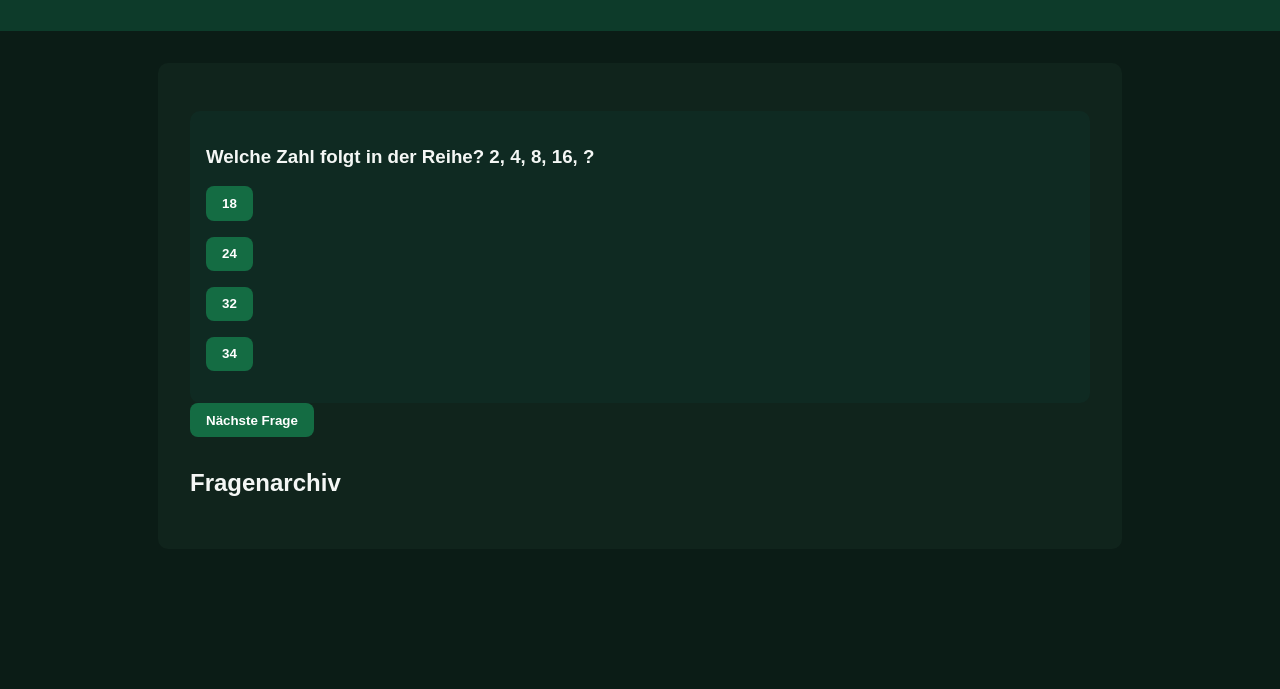
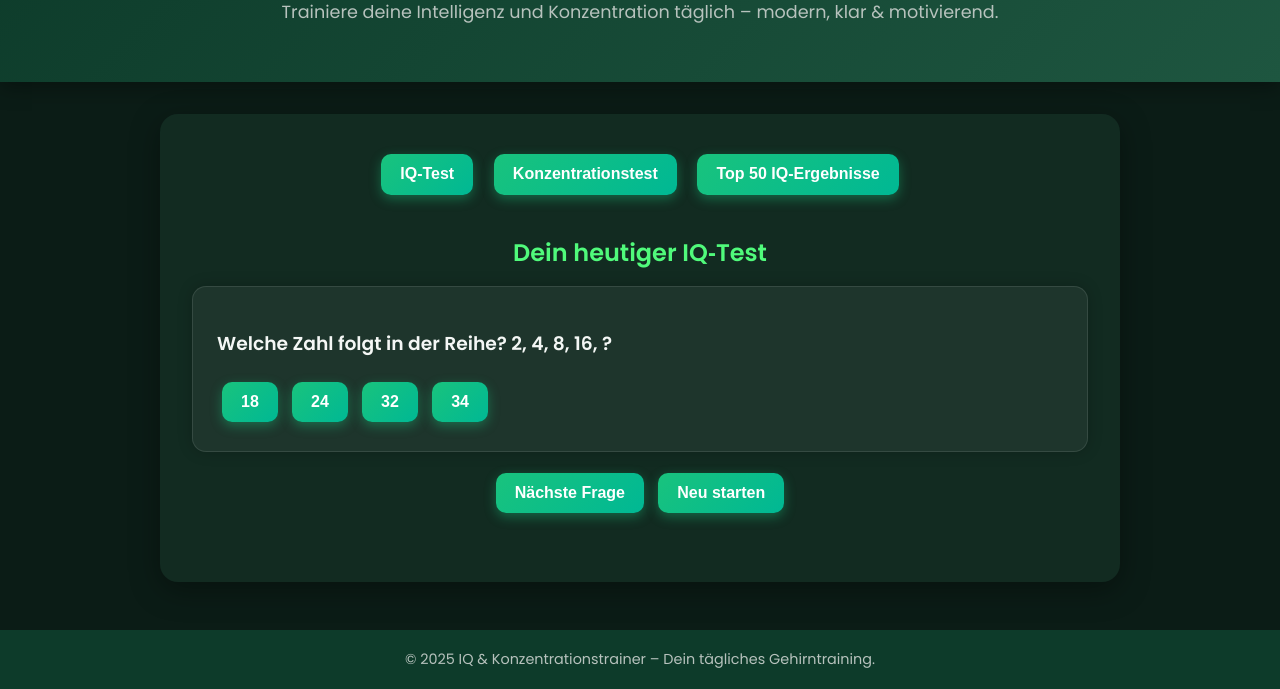
Before and after one commit to enesdoudouzi-sys/Iq-trainer-, a plain HTML site: page index.html in a window 1280 px wide. Shown: the part 115-804 px from the top of the page. Drawn offline with Linux system fonts and the light colour scheme.

Commit message:
Update index.html

```diff
--- a/index.html
+++ b/index.html
@@ -1,32 +1,73 @@
 <!DOCTYPE html>
 <html lang="de">
 <head>
-  <meta charset="UTF-8">
-  <meta name="viewport" content="width=device-width, initial-scale=1.0">
-  <title>IQ & Konzentrationstrainer</title>
+  <meta charset="UTF-8" />
+  <meta name="viewport" content="width=device-width, initial-scale=1" />
+  <title>IQ & Konzentrationstrainer App</title>
+  <link href="https://fonts.googleapis.com/css2?family=Poppins:wght@400;600&display=swap" rel="stylesheet">
   <style>
-    body {font-family: Arial, sans-serif; background:#0b1c16; color:#f4f7f5; margin:0; padding:0;}
-    header {background:#0d3b2a; color:#fff; padding:1rem; text-align:center;}
-    main {max-width:900px; margin:2rem auto; background:#10241c; padding:2rem; border-radius:10px;}
-    button {padding:.6rem 1rem; border:none; border-radius:8px; cursor:pointer; background:#146c43; color:white; font-weight:bold;}
-    .question {margin-top:1rem; background:#0f2a22; padding:1rem; border-radius:10px;}
-    .archive {margin-top:2rem;}
-    .hidden {display:none;}
+    :root{
+      --bg:#0b1c16;--card:#122b21;--accent:#50fa7b;--accent2:#00b894;--text:#f4f7f5;--muted:#b7c2bd;--header:#0d3b2a;--btn:#19c37d;--shadow:rgba(0,0,0,0.35);
+    }
+    *{box-sizing:border-box;transition:all 0.3s ease;}
+    body{margin:0;background:var(--bg);color:var(--text);font-family:'Poppins',sans-serif;}
+    header{background:linear-gradient(135deg,#0d3b2a,#1e5640);padding:2.5rem 1rem;text-align:center;box-shadow:0 5px 20px var(--shadow);}
+    header h1{margin:0;font-size:2.3rem;letter-spacing:1px;}
+    header p{color:var(--muted);font-size:1.1rem;}
+    main{max-width:960px;margin:2rem auto;padding:2rem;background:var(--card);border-radius:18px;box-shadow:0 8px 30px var(--shadow);}
+    h2{color:var(--accent);margin-bottom:0.8rem;text-align:center;}
+    .question{background:rgba(255,255,255,0.05);border:1px solid rgba(255,255,255,0.1);border-radius:14px;padding:1.5rem;margin:1rem 0;box-shadow:0 0 15px rgba(0,0,0,0.2);animation:fadeIn 0.5s ease-in-out;}
+    button{padding:0.7rem 1.2rem;margin:0.3rem;border:none;border-radius:10px;cursor:pointer;background:linear-gradient(135deg,#19c37d,#00b894);color:#fff;font-weight:600;font-size:1rem;box-shadow:0 4px 12px rgba(25,195,125,0.4);}
+    button:hover{transform:scale(1.05);box-shadow:0 6px 15px rgba(25,195,125,0.6);}
+    footer{text-align:center;padding:1.2rem;background:#0d3b2a;color:var(--muted);margin-top:3rem;font-size:0.9rem;}
+    @keyframes fadeIn{from{opacity:0;transform:translateY(10px);}to{opacity:1;transform:translateY(0);}}
+    .tab-buttons{text-align:center;margin-bottom:2rem;}
+    .tab-buttons button{margin:0.5rem;}
+    .hidden{display:none;}
   </style>
 </head>
 <body>
   <header>
-    <h1>Daily IQ & Konzentrationstrainer</h1>
-    <p>Trainiere dein Gehirn täglich mit neuen Fragen!</p>
+    <h1>IQ & Konzentrationstrainer</h1>
+    <p>Trainiere deine Intelligenz und Konzentration täglich – modern, klar & motivierend.</p>
   </header>
+
   <main>
-    <div id="quiz"></div>
-    <button id="nextBtn">Nächste Frage</button>
-    <div class="archive">
-      <h2>Fragenarchiv</h2>
-      <ul id="archiveList"></ul>
+    <div class="tab-buttons">
+      <button onclick="showTab('iqTest')">IQ-Test</button>
+      <button onclick="showTab('focusTest')">Konzentrationstest</button>
+      <button onclick="showTab('top50')">Top 50 IQ-Ergebnisse</button>
     </div>
+
+    <section id="iqTest">
+      <h2>Dein heutiger IQ‑Test</h2>
+      <div id="quizBox" class="question"></div>
+      <div style="text-align:center;margin-top:1rem;">
+        <button id="nextBtn">Nächste Frage</button>
+        <button id="resetBtn">Neu starten</button>
+      </div>
+      <div id="result" style="text-align:center;margin-top:2rem;font-size:1.2rem;color:var(--accent);"></div>
+    </section>
+
+    <section id="focusTest" class="hidden">
+      <h2>Konzentrationstest</h2>
+      <p style="text-align:center;color:var(--muted);">Drücke so schnell wie möglich, wenn ein grüner Kreis erscheint!</p>
+      <div id="focusArea" style="height:200px;display:flex;align-items:center;justify-content:center;">
+        <div id="circle" style="width:100px;height:100px;border-radius:50%;background:red;"></div>
+      </div>
+      <p id="focusResult" style="text-align:center;margin-top:1rem;font-size:1.1rem;"></p>
+    </section>
+
+    <section id="top50" class="hidden">
+      <h2>Top 50 IQ-Ergebnisse</h2>
+      <ul id="topList" style="list-style:none;padding:0;text-align:center;"></ul>
+    </section>
   </main>
+
+  <footer>
+    &copy; 2025 IQ & Konzentrationstrainer – Dein tägliches Gehirntraining.
+  </footer>
+
   <script>
     const questions = [
       {q:'Welche Zahl folgt in der Reihe? 2, 4, 8, 16, ?', a:['18','24','32','34'], c:2},
@@ -37,35 +78,76 @@
     ];
 
     let index = 0;
-    let archive = JSON.parse(localStorage.getItem('iq_archive') || '[]');
+    let score = 0;
+    let results = JSON.parse(localStorage.getItem('iq_results') || '[]');
 
     function renderQuestion() {
-      const quiz = document.getElementById('quiz');
-      const q = questions[index % questions.length];
-      quiz.innerHTML = `<div class='question'><h3>${q.q}</h3>${q.a.map((ans,i)=>`<p><button onclick='answer(${i})'>${ans}</button></p>`).join('')}</div>`;
+      if(index >= questions.length){ endTest(); return; }
+      const quiz = document.getElementById('quizBox');
+      const q = questions[index];
+      quiz.innerHTML = `<h3>${q.q}</h3>` + q.a.map((ans,i)=>`<button data-ans="${i}" class="answerBtn">${ans}</button>`).join(' ');
+      quiz.querySelectorAll('.answerBtn').forEach(btn=> btn.addEventListener('click',()=> answer(Number(btn.dataset.ans))));
     }
 
     function answer(i){
-      const q = questions[index % questions.length];
+      const q = questions[index];
       const correct = i===q.c;
-      alert(correct ? 'Richtig!' : 'Falsch!');
-      archive.push({frage:q.q, richtig:correct, zeit:new Date().toLocaleString()});
-      localStorage.setItem('iq_archive', JSON.stringify(archive));
-      renderArchive();
+      if(correct) score++;
+      index++;
+      renderQuestion();
     }
 
-    function renderArchive(){
-      const list = document.getElementById('archiveList');
-      list.innerHTML = archive.map(x=>`<li>${x.frage} — ${x.richtig ? '✅' : '❌'} (${x.zeit})</li>`).join('');
+    function endTest(){
+      const iq = Math.round(85 + (score / questions.length) * 60);
+      document.getElementById('result').innerHTML = `Dein IQ liegt bei <strong>${iq}</strong> Punkten.`;
+      results.push({iq, datum:new Date().toLocaleString()});
+      results.sort((a,b)=>b.iq - a.iq);
+      results = results.slice(0,50);
+      localStorage.setItem('iq_results', JSON.stringify(results));
+      renderTopList();
     }
 
-    document.getElementById('nextBtn').addEventListener('click',()=>{
-      index++;
-      renderQuestion();
+    function renderTopList(){
+      const list = document.getElementById('topList');
+      list.innerHTML = results.map((r,i)=>`<li>${i+1}. IQ: <strong>${r.iq}</strong> – ${r.datum}</li>`).join('');
+    }
+
+    function showTab(tab){
+      document.querySelectorAll('main section').forEach(s=>s.classList.add('hidden'));
+      document.getElementById(tab).classList.remove('hidden');
+    }
+
+    // Konzentrationstest Logik
+    const circle = document.getElementById('circle');
+    const focusResult = document.getElementById('focusResult');
+    let startTime, timeout;
+
+    circle.addEventListener('click',()=>{
+      if(circle.style.background==='green'){
+        const reaction = Date.now() - startTime;
+        focusResult.textContent = `Reaktionszeit: ${reaction} ms`;
+        circle.style.background='red';
+        clearTimeout(timeout);
+        startFocusTest();
+      } else {
+        focusResult.textContent = 'Zu früh! Warte auf Grün!';
+      }
     });
 
+    function startFocusTest(){
+      focusResult.textContent = 'Bereit...';
+      timeout = setTimeout(()=>{
+        circle.style.background='green';
+        startTime = Date.now();
+      }, Math.random()*3000 + 2000);
+    }
+
+    document.getElementById('nextBtn').addEventListener('click',()=> renderQuestion());
+    document.getElementById('resetBtn').addEventListener('click',()=>{index=0;score=0;renderQuestion();document.getElementById('result').innerHTML='';});
+
     renderQuestion();
-    renderArchive();
+    renderTopList();
+    startFocusTest();
   </script>
 </body>
 </html>
```
